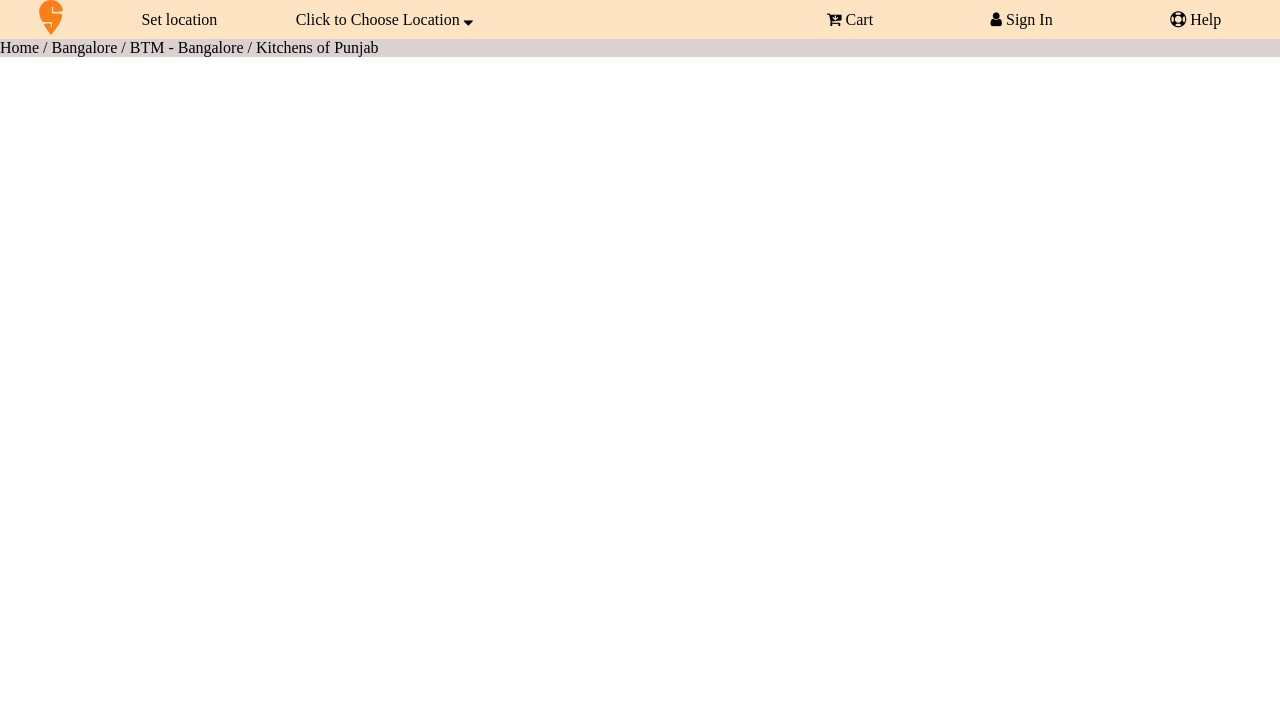
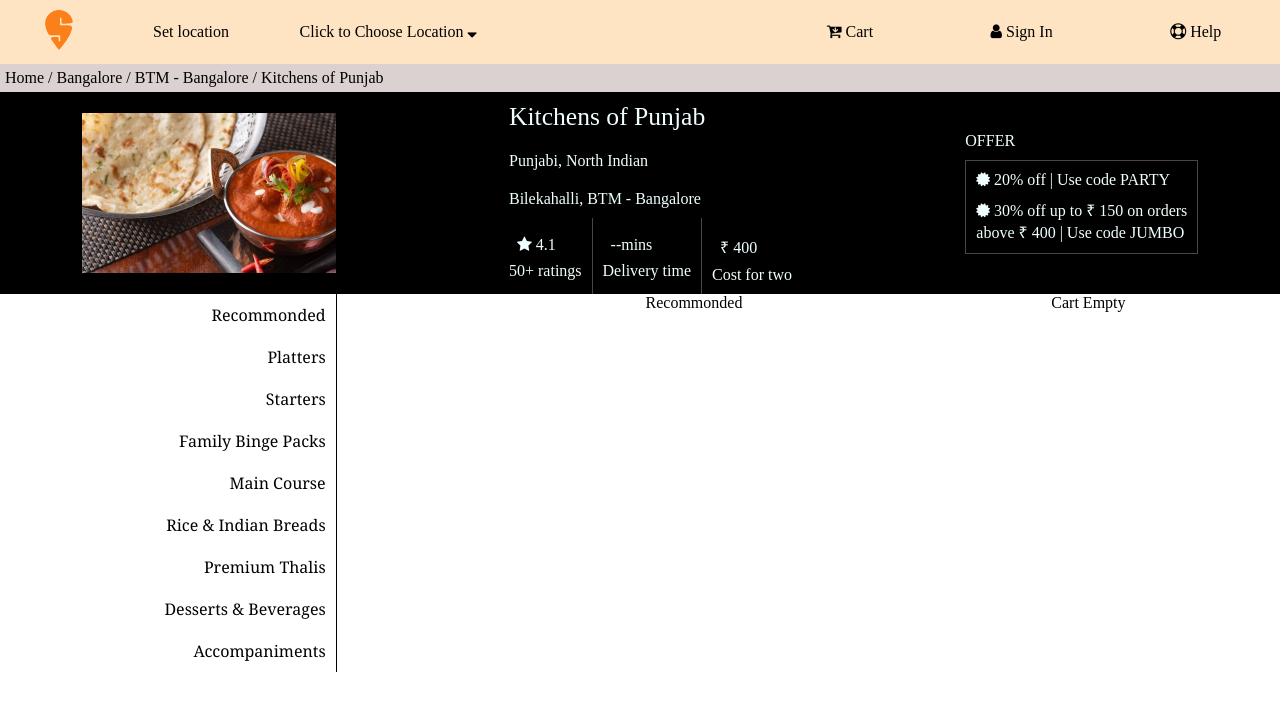
Before and after one commit to singhtushar/SwiggyRestaurantPage, a plain HTML site: page index.html in a window 1280 px wide. Drawn offline with Linux system fonts and the light colour scheme.

Commit message:
page display section  created

```diff
--- a/index.html
+++ b/index.html
@@ -14,7 +14,7 @@
     <div class="navbar-container">
         <div class="nav-elements">
             <div>
-                <img src="./images/swiggy-1.svg" alt="" style="height: 35px" />
+                <img class="swiggy-logo" src="./images/swiggy-1.svg" alt="" />
             </div>
             <div>Set location</div>
             <div>Click to Choose Location&nbsp;<i class="fa fa-sort-desc"></i></div>
@@ -28,6 +28,55 @@
     <div class="path">
         Home / Bangalore / BTM - Bangalore / Kitchens of Punjab
     </div>
+    <div class="display-container">
+        <div class="disp-img">
+            <img src="./images/swiggy display image.jpeg" alt="">
+        </div>
+        <div class="restaurant-info">
+            <div class="restaurant-name displaybar-text-color restaurant-info-padding">Kitchens of Punjab</div>
+            <div class="restaurant-desc displaybar-text-color restaurant-info-padding">Punjabi, North Indian</div>
+            <div class="restaurant-desc displaybar-text-color restaurant-info-padding">Bilekahalli, BTM - Bangalore
+            </div>
+            <div class="ratings-desc">
+                <div class="ratings ratings-desc-padding">
+                    <div class="content-padding"><i class="fa fa-star displaybar-text-color">&nbsp;4.1</i></div>
+                    <div class="displaybar-text-color">50+ ratings</div>
+                </div>
+                <div class="delivery-time ratings-desc-padding">
+                    <div class="content-padding displaybar-text-color">--mins</div>
+                    <div class="displaybar-text-color">Delivery time</div>
+                </div>
+                <div class="item-cost ratings-desc-padding">
+                    <div class="content-padding displaybar-text-color">&#8377; 400</div>
+                    <div class="displaybar-text-color">Cost for two</div>
+                </div>
+            </div>
+        </div>
+        <div class="offer-box">
+            <div class="displaybar-text-color offer-description-padding">OFFER</div>
+            <div class="offers-display">
+                <div class="offer-description-padding displaybar-text-color"><i class="fa fa-certificate"></i> 20% off | Use code PARTY</div>
+                <div class="displaybar-text-color"><i class="fa fa-certificate"></i> 30% off up to &#8377; 150 on orders</div>
+                <div class="displaybar-text-color">above &#8377; 400 | Use code JUMBO</div>
+            </div>
+        </div>
+    </div>
+
+    <div class="menu-items-section">
+        <div class="menu-index">
+            <div class="menu-content">Recommonded</div>
+            <div class="menu-content">Platters</div>
+            <div class="menu-content">Starters</div>
+            <div class="menu-content">Family Binge Packs</div>
+            <div class="menu-content">Main Course</div>
+            <div class="menu-content">Rice & Indian Breads</div>
+            <div class="menu-content">Premium Thalis</div>
+            <div class="menu-content">Desserts & Beverages</div>
+            <div class="menu-content">Accompaniments</div>
+        </div>
+        <div class="menu-items">Recommonded</div>
+        <div class="items-cart">Cart Empty</div>
+    </div>
 </body>
 
 </html>
--- a/style.css
+++ b/style.css
@@ -2,6 +2,7 @@
     margin: 0;
     padding: 0;
 }
+
 .navbar-container {
     display: flex;
     flex-direction: row;
@@ -17,6 +18,101 @@
     width: 40%;
 }
 
+.swiggy-logo {
+    height: 40px;
+    padding: 10px;
+}
+
 .path {
     background-color: rgb(219, 209, 209);
+    padding: 5px;
 }
+
+.display-container {
+    display: flex;
+    flex-direction: row;
+    justify-content: space-around;
+    background-color: black;
+}
+
+.disp-img {
+    display: flex;
+    align-items: center;
+}
+
+.disp-img > img {
+    height: 160px;
+}
+
+.displaybar-text-color {
+    color: azure;
+}
+
+.restaurant-name {
+    font-size: 160%;
+}
+
+.ratings-desc {
+    display: flex;
+    flex-direction: row;
+    justify-content: space-around;
+}
+
+.restaurant-info-padding {
+    padding: 10px;
+}
+
+.ratings-desc-padding {
+    padding: 10px;
+}
+
+.ratings {
+    border-right: 1px solid rgb(73, 70, 70);;
+}
+
+.delivery-time {
+    border-right: 1px solid rgb(73, 70, 70);
+}
+
+.content-padding {
+    padding: 8px;
+}
+
+.offer-box {
+    display: flex;
+    justify-content: center;
+    flex-direction: column;
+}
+
+.offer-description-padding {
+    padding-bottom: 10px;
+}
+
+.offers-display {
+    border: 0.5px solid rgb(73, 70, 70);
+    padding: 10px;
+}
+
+.menu-items-section {
+    display: flex;
+    flex-direction: row;
+    justify-content: space-around;
+}
+
+.menu-index {
+    display: flex;
+    flex-direction: column;
+    align-items: flex-end;
+    border-right: 0.5px solid black;
+}
+
+.menu-content {
+    font-size: 100%;
+    font-family: Georgia, 'Times New Roman', Times, serif;
+    margin: 10px;
+}
+
+.menu-content:hover {
+    color: orange;
+    cursor: pointer;
+}
```
